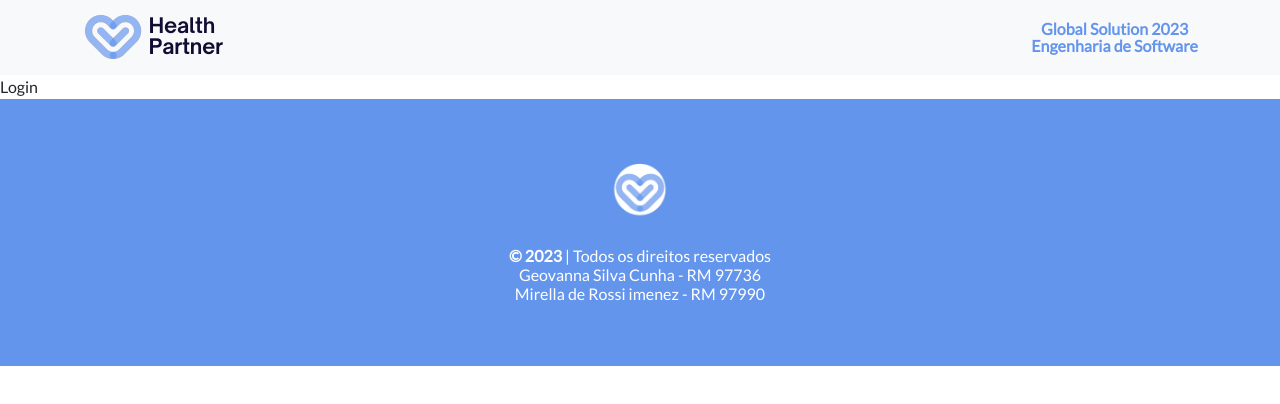
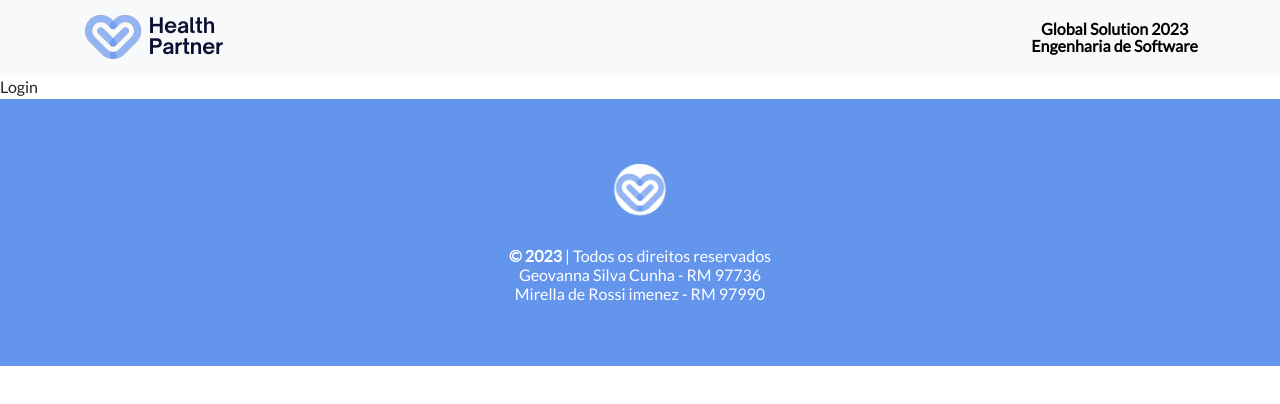
Before and after one commit to GeovannaSCunha/HealthPartner-Global-Solution, a React (Vite) app: page / in a window 1280 px wide. Shown: the top 404 px of the page. Built offline with nearby package versions, Linux system fonts and the light colour scheme.

Commit message:
Estilização Cabeçalho

```diff
--- a/src/assets/styles/cabecalho.scss
+++ b/src/assets/styles/cabecalho.scss
@@ -5,6 +5,6 @@
     display: block;
     text-align: center;
     margin: -4%;
-    color: rgb(100, 149, 237);
+    color: black;
     font-weight: bold;
 }
```
